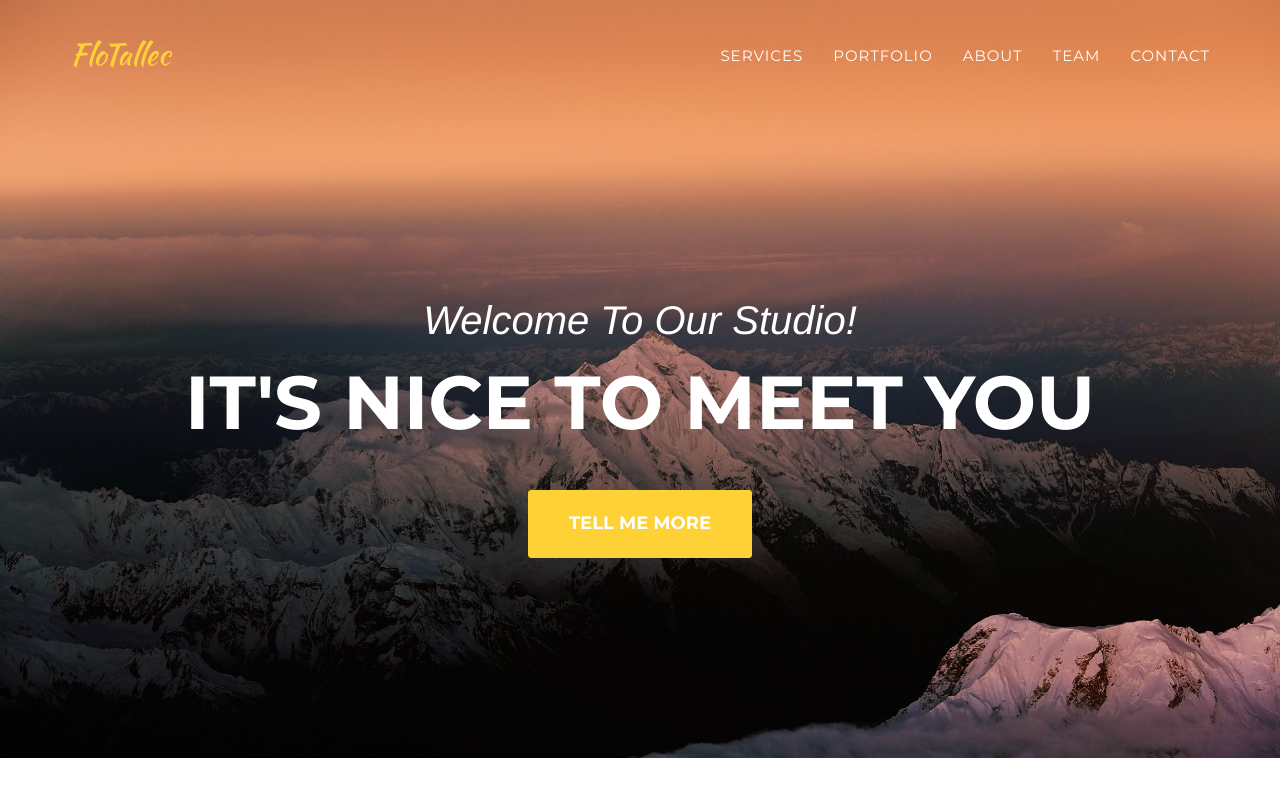
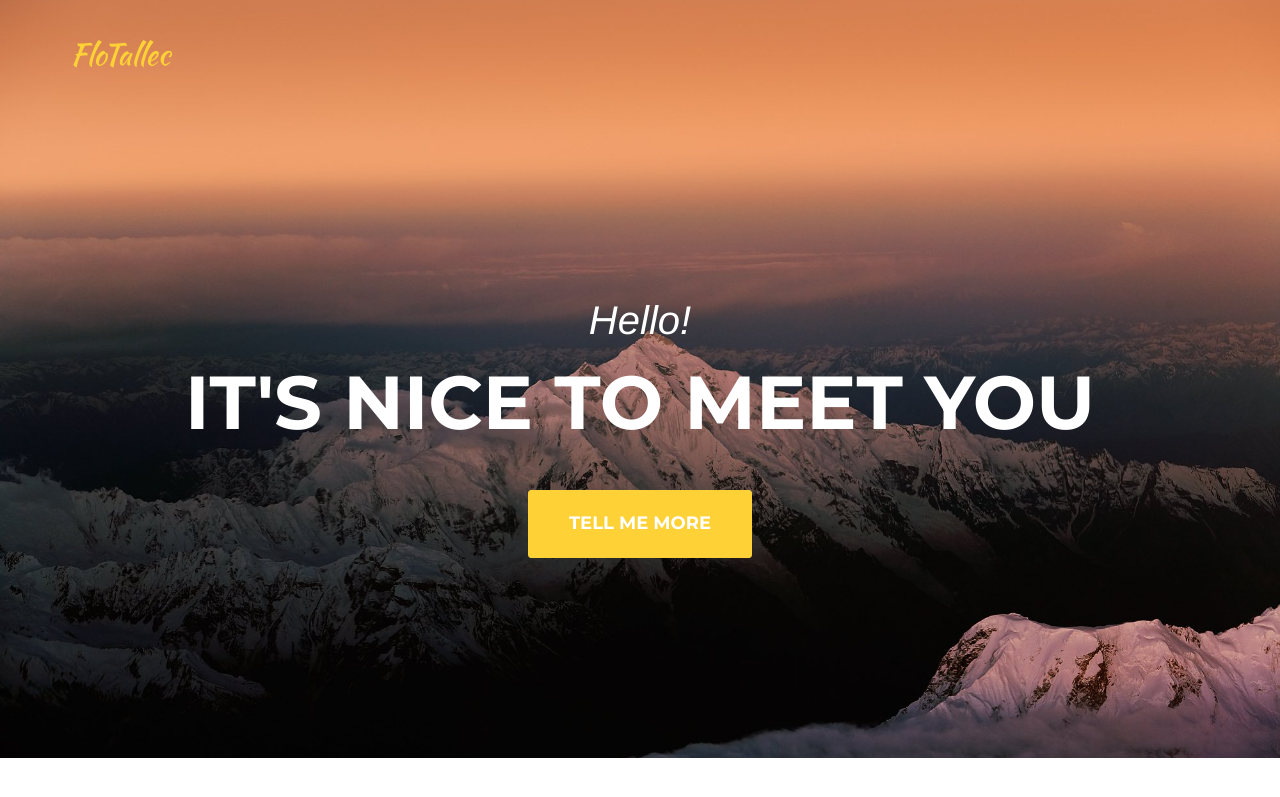
Before and after one commit to piratefab/flotallec-cloudflare, a Jekyll site: the page built from index.html, in a window 1280 px wide and 900 px high. Shown: the top 797 px of the window. Built offline with Jekyll 4.4.1, drawn with Linux system fonts in a browser that asks for light colours; some web fonts are replaced.

Commit message:
Update header.html

```diff
--- a/_includes/header.html
+++ b/_includes/header.html
@@ -18,7 +18,7 @@
                     <li class="hidden">
                         <a href="#page-top"></a>
                     </li>
-                    <li>
+<!--                    <li>
                         <a class="page-scroll" href="#services">Services</a>
                     </li>
                     <li>
@@ -33,6 +33,7 @@
                     <li>
                         <a class="page-scroll" href="#contact">Contact</a>
                     </li>
+-->
                 </ul>
             </div>
             <!-- /.navbar-collapse -->
@@ -44,7 +45,7 @@
     <header>
         <div class="container">
             <div class="intro-text">
-                <div class="intro-lead-in">Welcome To Our Studio!</div>
+                <div class="intro-lead-in">Hello!</div>
                 <div class="intro-heading">It's Nice To Meet You</div>
                 <a href="#services" class="page-scroll btn btn-xl">Tell Me More</a>
             </div>
```
